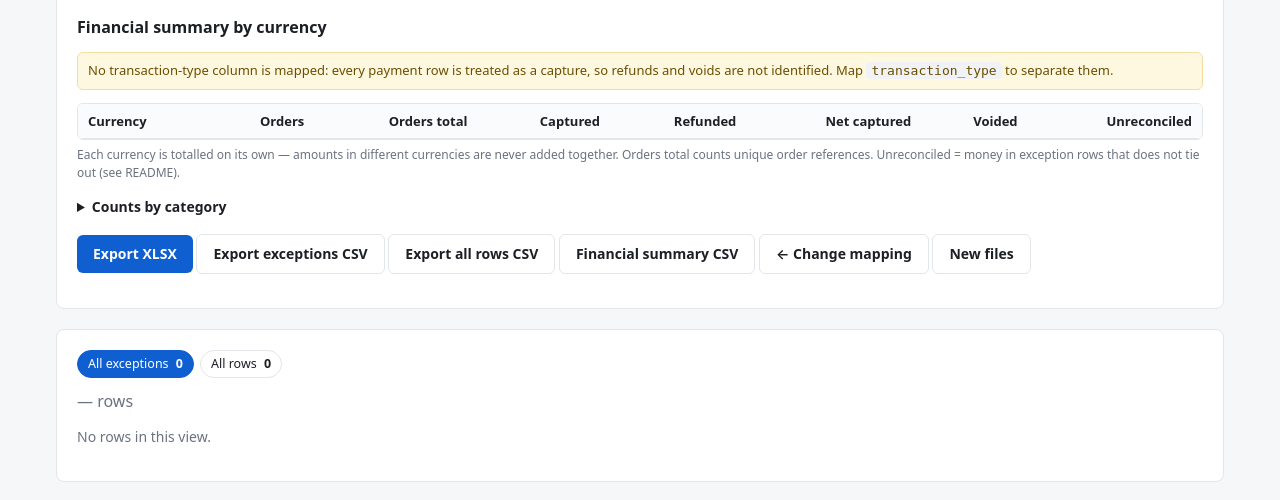
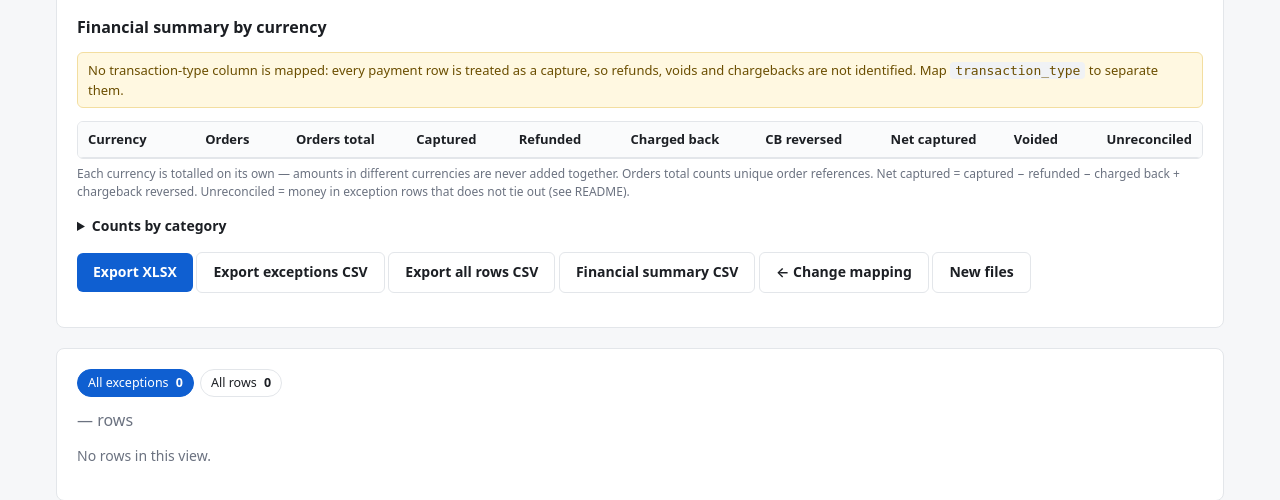
Before and after one commit to VsevaTech/payment-reconciliation-helper, a FastAPI app: template app/templates/result.html in a window 1280 px wide. Shown: the part 152-652 px from the top of the page. Run offline with FastAPI, Linux system fonts and the light colour scheme; the template is opened without the code that fills it, so the values that code supplies are empty; some libraries are stand-ins or nearby versions.

Commit message:
feat(ui): chargeback columns, pills and filter; bump 0.3.0

```diff
--- a/app/templates/_exceptions_table.html
+++ b/app/templates/_exceptions_table.html
@@ -5,7 +5,7 @@
 <table>
   <thead><tr>
     <th>Category</th><th>Reference</th><th class="num">Order row</th><th class="num">Payment rows</th><th>Types</th>
-    <th class="num">Order amount</th><th class="num">Captured</th><th class="num">Refunded</th><th class="num">Net</th><th class="num">Diff</th>
+    <th class="num">Order amount</th><th class="num">Captured</th><th class="num">Refunded</th><th class="num">Charged back</th><th class="num">CB reversed</th><th class="num">Net</th><th class="num">Diff</th>
     <th>Ccy</th><th>Order date</th><th>Payment date</th><th>Explanation</th>
   </tr></thead>
   <tbody>
@@ -19,6 +19,8 @@
     <td class="num">{{ r.order_amount | money }}</td>
     <td class="num">{{ r.captured_amount | money }}</td>
     <td class="num">{{ r.refunded_amount | money }}</td>
+    <td class="num">{{ r.chargeback_amount | money }}</td>
+    <td class="num">{{ r.chargeback_reversed_amount | money }}</td>
     <td class="num">{{ r.net_amount | money }}</td>
     <td class="num">{{ r.difference | money(signed=true) }}</td>
     <td>{{ r.order_currency }}{% if r.payment_currency and r.payment_currency != r.order_currency %}{% if r.order_currency %} → {% endif %}{{ r.payment_currency }}{% endif %}</td>
--- a/app/templates/base.html
+++ b/app/templates/base.html
@@ -33,8 +33,10 @@
   .num { text-align:right; font-variant-numeric:tabular-nums; }
   .pill { display:inline-block; padding:2px 8px; border-radius:999px; font-size:12px; font-weight:600; }
   .pill.MATCHED, .pill.MATCHED_SPLIT, .pill.FALLBACK_MATCHED { background:#e6f4ea; color:var(--ok); }
-  .pill.PARTIALLY_REFUNDED, .pill.REFUNDED { background:#e0f0ff; color:#0b4f9c; }
-  .pill.MISSING_PAYMENT, .pill.ORPHAN_PAYMENT, .pill.REFUND_EXCEEDS_CAPTURE { background:#fde7e9; color:var(--bad); }
+  .pill.PARTIALLY_REFUNDED, .pill.REFUNDED, .pill.CHARGEBACK_REVERSED { background:#e0f0ff; color:#0b4f9c; }
+  .pill.MISSING_PAYMENT, .pill.ORPHAN_PAYMENT, .pill.REFUND_EXCEEDS_CAPTURE,
+  .pill.CHARGEBACK_EXCEEDS_CAPTURE, .pill.REVERSAL_EXCEEDS_CHARGEBACK { background:#fde7e9; color:var(--bad); }
+  .pill.CHARGED_BACK { background:#ffe3cc; color:#9a3d00; }
   .pill.AMOUNT_MISMATCH, .pill.PARTIAL_PAYMENT, .pill.CURRENCY_MISMATCH { background:#fff4ce; color:var(--warn); }
   .pill.POSSIBLE_DUPLICATE_CAPTURE, .pill.DUPLICATE_ORDER { background:#e8e0f7; color:var(--dup); }
   .pill.INVALID_ROW, .pill.VOIDED { background:#eee; color:#444; }
--- a/app/templates/index.html
+++ b/app/templates/index.html
@@ -24,9 +24,9 @@
     <li>Upload <code>orders.csv</code> and <code>payments.csv</code>.</li>
     <li>Map <code>Order ID → merchant_reference</code>, <code>Amount → amount</code>,
         <code>Currency → currency</code>, <code>Date → payment_date</code> and, optionally,
-        the payments <code>transaction_type</code> (PAYMENT / REFUND / VOID) — suggested automatically.</li>
+        the payments <code>transaction_type</code> (PAYMENT / REFUND / VOID / CHARGEBACK / CHARGEBACK_REVERSAL) — suggested automatically.</li>
     <li>Run reconciliation: all payments per reference are grouped and compared with the order —
-        split and partial payments, refunds, voids and possible duplicate captures are told apart.</li>
+        split and partial payments, refunds, voids, chargebacks and possible duplicate captures are told apart.</li>
     <li>Review the per-currency financial summary and filter the results; export CSV or XLSX.</li>
   </ol>
 </div>
--- a/app/templates/map.html
+++ b/app/templates/map.html
@@ -36,7 +36,8 @@
     <label><code>payment_date</code></label>{{ select("payments_date", session.payments.columns, payments_guess.date, false) }}
     <label><code>transaction_type</code> <span class="muted" style="font-weight:400">(optional)</span></label>{{ select("payments_transaction_type", session.payments.columns, payments_guess.transaction_type, false) }}
     <p class="muted" style="margin:6px 0 0">Values understood: <code>PAYMENT</code> (capture, sale, charge…),
-      <code>REFUND</code> (refunded, credit, return…), <code>VOID</code> (voided, cancel, reversal…).
+      <code>REFUND</code> (refunded, credit, return…), <code>VOID</code> (voided, cancel, reversal…),
+      <code>CHARGEBACK</code> (chargeback, dispute…), <code>CHARGEBACK_REVERSAL</code> (chargeback reversed, dispute won…).
       Anything else is reported as <code>INVALID_ROW</code>. Leave “not used” to treat every row as a payment.</p>
   </div>
 </div>
--- a/app/templates/result.html
+++ b/app/templates/result.html
@@ -9,14 +9,14 @@
 
   <h2 style="margin-top:14px">Financial summary by currency</h2>
   {% if not result.transaction_type_mapped %}
-  <p class="note">No transaction-type column is mapped: every payment row is treated as a capture, so refunds and voids are not identified.
+  <p class="note">No transaction-type column is mapped: every payment row is treated as a capture, so refunds, voids and chargebacks are not identified.
     Map <code>transaction_type</code> to separate them.</p>
   {% endif %}
   <div class="scroll" style="max-height:none">
   <table class="fin">
     <thead><tr>
       <th>Currency</th><th class="num">Orders</th><th class="num">Orders total</th><th class="num">Captured</th>
-      <th class="num">Refunded</th><th class="num">Net captured</th><th class="num">Voided</th><th class="num">Unreconciled</th>
+      <th class="num">Refunded</th><th class="num">Charged back</th><th class="num">CB reversed</th><th class="num">Net captured</th><th class="num">Voided</th><th class="num">Unreconciled</th>
     </tr></thead>
     <tbody>
     {% for t in result.financials %}
@@ -28,6 +28,8 @@
       <td class="num">{{ t.orders_total | money }}</td>
       <td class="num">{{ t.captured | money }}</td>
       <td class="num">{% if result.transaction_type_mapped %}{{ t.refunded | money }}{% else %}<span class="muted">—</span>{% endif %}</td>
+      <td class="num">{% if result.transaction_type_mapped %}{{ t.charged_back | money }}{% else %}<span class="muted">—</span>{% endif %}</td>
+      <td class="num">{% if result.transaction_type_mapped %}{{ t.chargeback_reversed | money }}{% else %}<span class="muted">—</span>{% endif %}</td>
       <td class="num"><strong>{{ t.net_captured | money }}</strong></td>
       <td class="num">{% if result.transaction_type_mapped %}{{ t.voided | money }}{% else %}<span class="muted">—</span>{% endif %}</td>
       <td class="num {% if t.unreconciled != 0 %}bad{% else %}ok{% endif %}"><strong>{{ t.unreconciled | money }}</strong></td>
@@ -37,7 +39,7 @@
   </table>
   </div>
   <p class="muted" style="font-size:12px;margin:6px 0 0">Each currency is totalled on its own — amounts in different currencies are never added together.
-    Orders total counts unique order references. Unreconciled = money in exception rows that does not tie out (see README).</p>
+    Orders total counts unique order references. Net captured = captured − refunded − charged back + chargeback reversed. Unreconciled = money in exception rows that does not tie out (see README).</p>
 
   <details style="margin-top:16px">
     <summary><strong>Counts by category</strong></summary>
--- a/pyproject.toml
+++ b/pyproject.toml
@@ -4,7 +4,7 @@ build-backend = "setuptools.build_meta"
 
 [project]
 name = "payment-reconciliation-helper"
-version = "0.2.0"
+version = "0.3.0"
 description = "Reconcile internal orders against PSP/acquirer payment exports and surface exceptions"
 readme = "README.md"
 license = { text = "MIT" }
```
